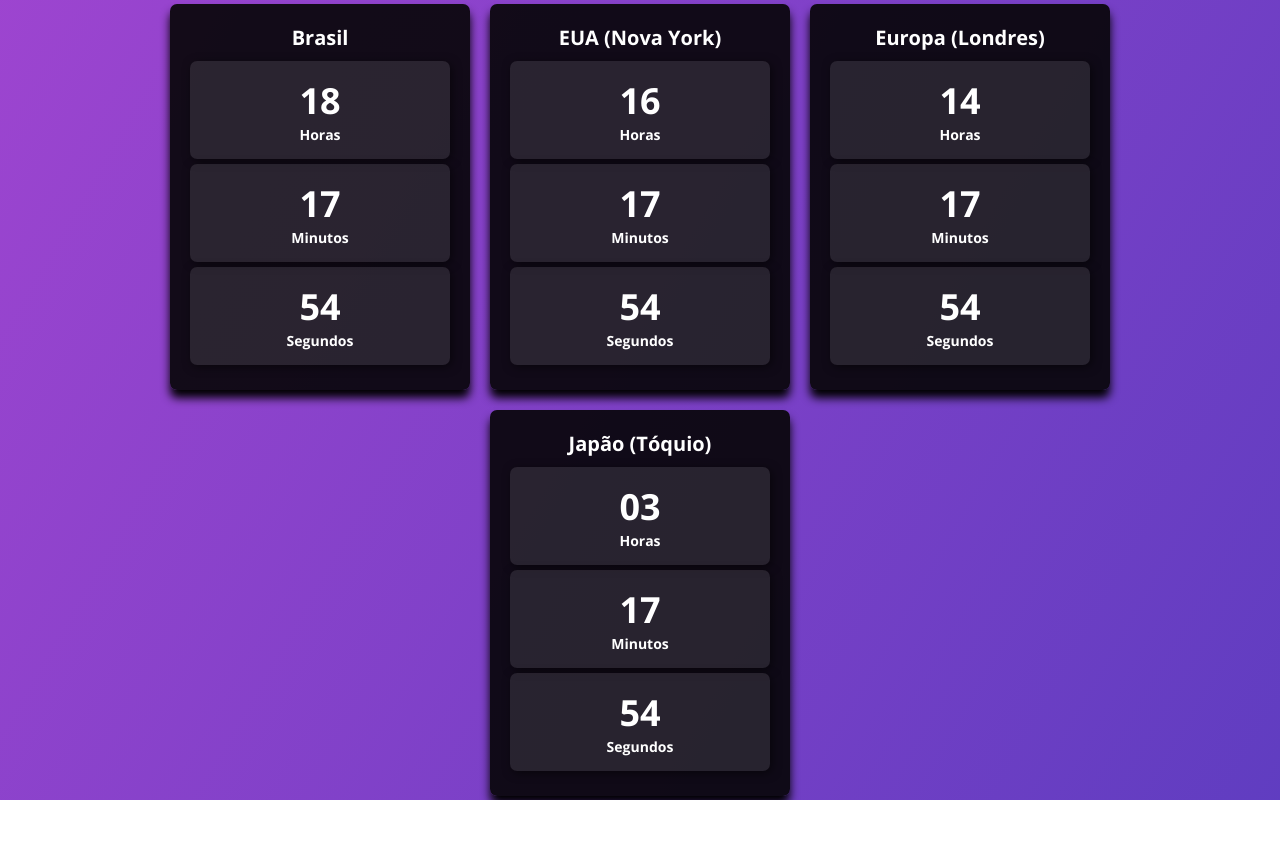
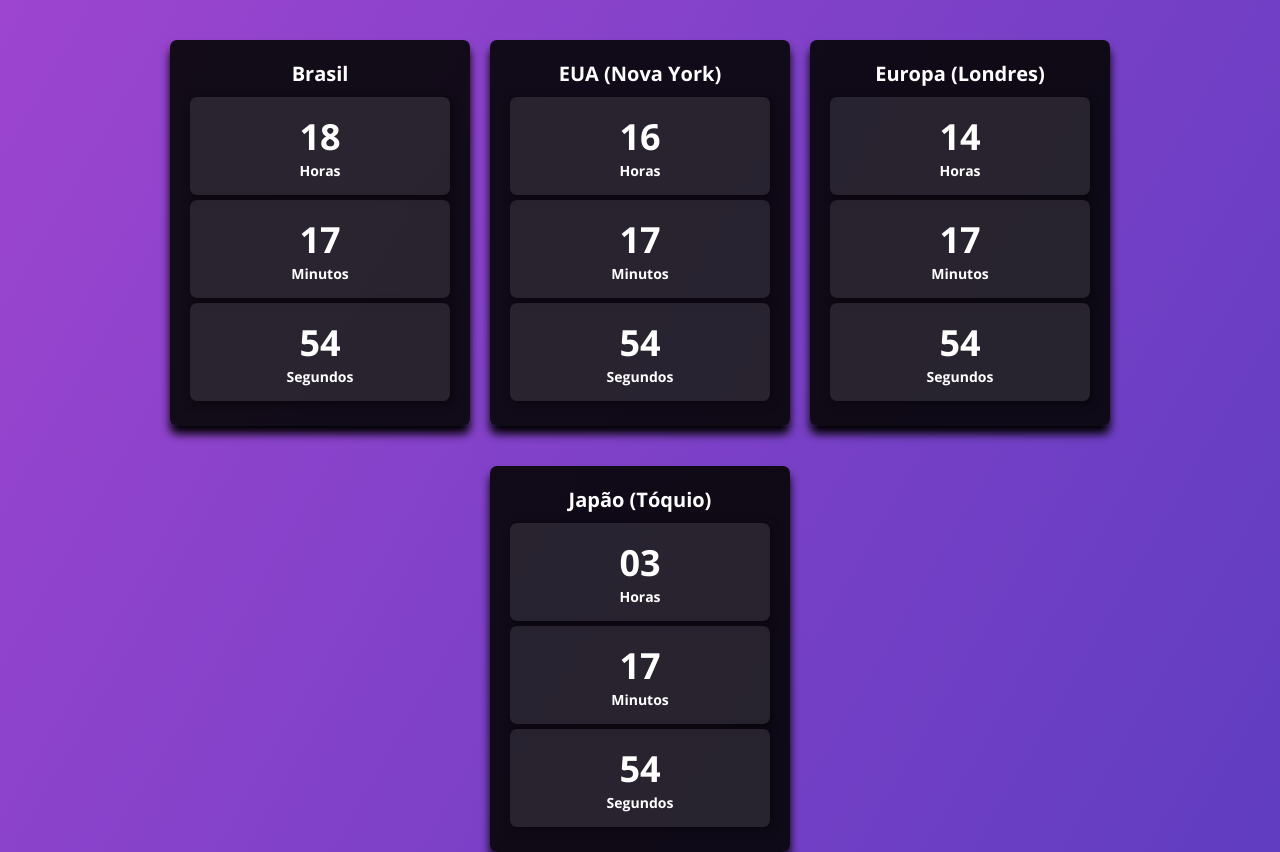
Before and after one commit to adryelfreitas/R-logio-digital, a plain HTML site: page index.html in a window 1280 px wide. Before the commit the page ends 800 px from the top, so only its background shows below. Drawn offline with nearby package versions, Linux system fonts and the light colour scheme.

Commit message:
Update style.css

```diff
--- a/style.css
+++ b/style.css
@@ -8,12 +8,14 @@
 }
 
 body {
-  height: 100vh;
+  min-height: 100vh;
+  height: auto;
   background: linear-gradient(120deg, #8b23c7d8, #451cb6da);
   display: flex;
   align-items: center;
   justify-content: center;
   flex-direction: column;
+  padding-top: 20px; /* Espaço uniforme no topo */
 }
 
 .relogios-container {
@@ -36,6 +38,7 @@ body {
   box-shadow: 0px 8px 10px rgb(0, 0, 0);
   color: white;
   padding: 20px;
+  margin-top: 20px; /* Mantém todos os blocos alinhados igualmente */
 }
 
 .relogio h3 {
```
